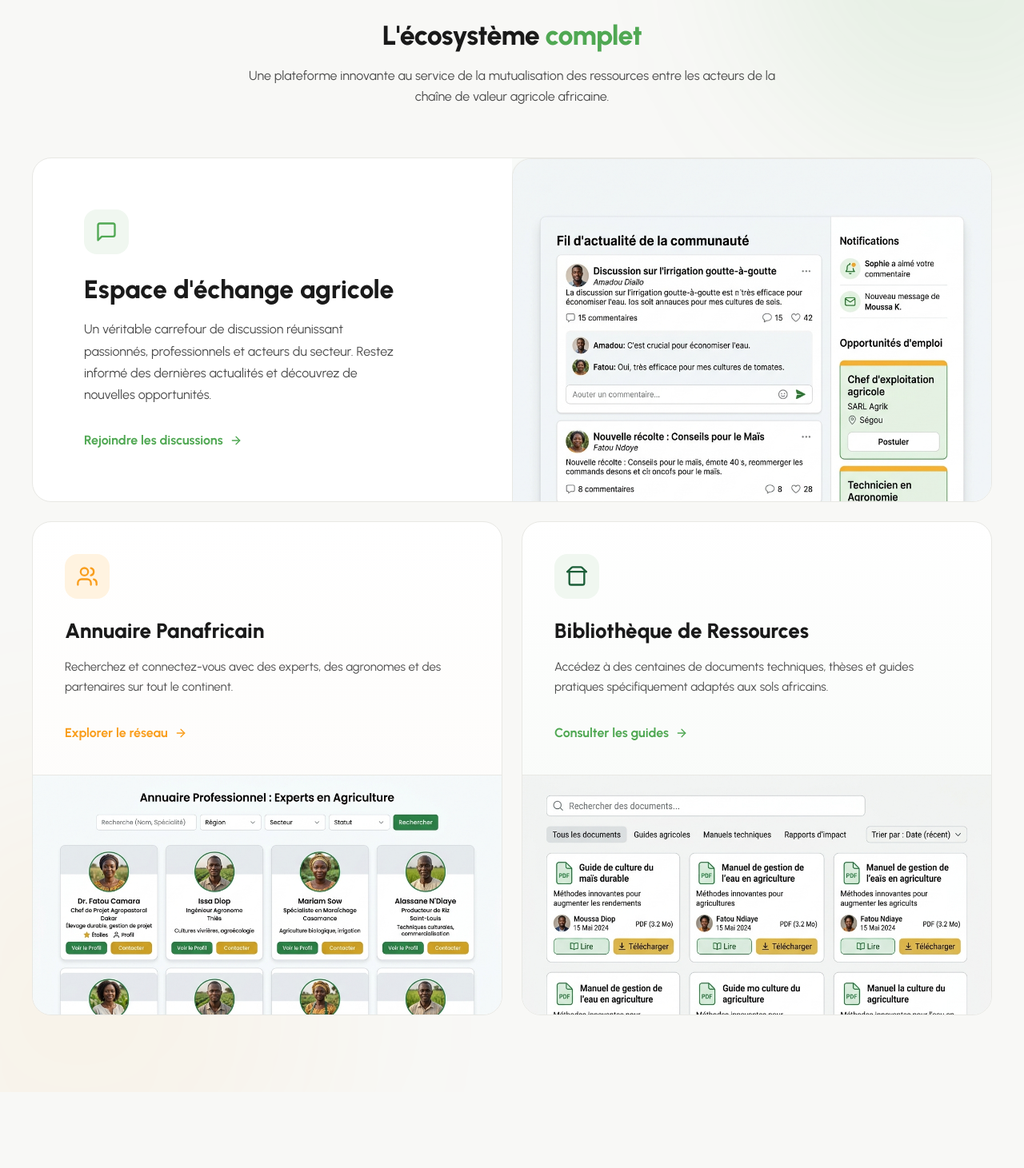
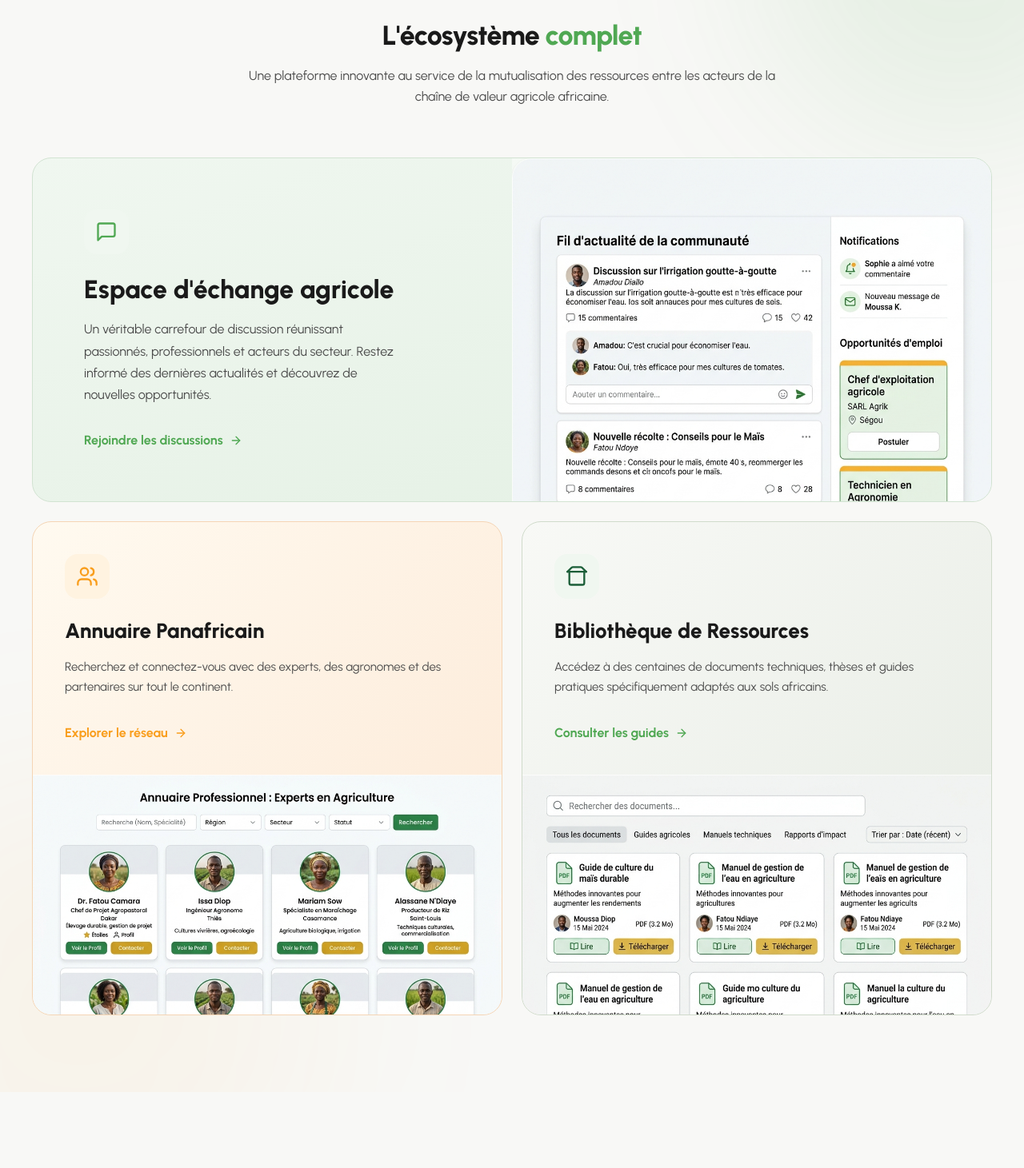
Before and after one commit to remyagaguy-lab/agrolide, a Next.js app in the folder agrolide/: page / in a window 1280 px wide. Shown: the part 2729-4190 px from the top of the page at 80% size. Built offline with nearby package versions, Linux system fonts and the light colour scheme.

Commit message:
Enhance Bento Box layout: add distinct pastel gradients and tinted shadows to feature cards

```diff
--- a/agrolide/src/app/(public)/page.tsx
+++ b/agrolide/src/app/(public)/page.tsx
@@ -381,7 +381,7 @@ export default function HomePage() {
           <div className="grid grid-cols-1 lg:grid-cols-12 gap-6">
 
             {/* Bloc 1 : Espace d'échange (Pleine largeur sur grand écran) */}
-            <div className="lg:col-span-12 group bg-white rounded-[24px] border border-gris-border overflow-hidden hover:shadow-[0_8px_30px_rgba(0,0,0,0.06)] transition-all duration-500">
+            <div className="lg:col-span-12 group bg-gradient-to-br from-[#f0f7f0] to-[#e3f0e3] rounded-[24px] border border-[#d2e3d2] overflow-hidden hover:shadow-[0_12px_40px_rgba(80,168,83,0.15)] transition-all duration-500">
               <div className="grid grid-cols-1 lg:grid-cols-2 h-full">
                 <div className="p-10 md:p-16 flex flex-col justify-center">
                   <div className="w-14 h-14 bg-vert-clair text-vert-principal rounded-[16px] flex items-center justify-center mb-6">
@@ -395,14 +395,14 @@ export default function HomePage() {
                     Rejoindre les discussions <IconArrowRight />
                   </Link>
                 </div>
-                <div className="relative min-h-[300px] lg:min-h-[400px] bg-[#f8faf8] overflow-hidden">
-                  <Image src="/plateforme-forum-ui.png" alt="Espace d'échange" fill className="object-cover object-left-top lg:rounded-tl-[24px] lg:border-l lg:border-t border-gris-border shadow-sm transform group-hover:-translate-y-2 group-hover:-translate-x-2 transition-transform duration-700" />
+                <div className="relative min-h-[300px] lg:min-h-[400px] bg-white/40 overflow-hidden">
+                  <Image src="/plateforme-forum-ui.png" alt="Espace d'échange" fill className="object-cover object-left-top lg:rounded-tl-[24px] lg:border-l lg:border-t border-white/60 shadow-sm transform group-hover:-translate-y-2 group-hover:-translate-x-2 transition-transform duration-700" />
                 </div>
               </div>
             </div>
 
             {/* Bloc 2 : Annuaire (Moitié gauche) */}
-            <div className="lg:col-span-6 group bg-gradient-to-b from-white to-[#fcfaf7] rounded-[24px] border border-gris-border overflow-hidden hover:shadow-[0_8px_30px_rgba(0,0,0,0.06)] transition-all duration-500 flex flex-col">
+            <div className="lg:col-span-6 group bg-gradient-to-br from-[#fffaf0] to-[#fce8d5] rounded-[24px] border border-[#f5d5b5] overflow-hidden hover:shadow-[0_12px_40px_rgba(249,158,29,0.15)] transition-all duration-500 flex flex-col">
               <div className="p-10 flex-1">
                 <div className="w-14 h-14 bg-[#fff3e0] text-orange-accent rounded-[16px] flex items-center justify-center mb-6">
                    <svg width="28" height="28" viewBox="0 0 24 24" fill="none" stroke="currentColor" strokeWidth="2" strokeLinecap="round" strokeLinejoin="round"><path d="M16 21v-2a4 4 0 0 0-4-4H6a4 4 0 0 0-4 4v2"/><circle cx="9" cy="7" r="4"/><path d="M22 21v-2a4 4 0 0 0-3-3.87"/><path d="M16 3.13a4 4 0 0 1 0 7.75"/></svg>
@@ -415,13 +415,13 @@ export default function HomePage() {
                   Explorer le réseau <IconArrowRight />
                 </Link>
               </div>
-              <div className="relative h-[250px] md:h-[300px] w-full mt-auto bg-[#f8faf8] overflow-hidden">
-                <Image src="/plateforme-annuaire-ui.png" alt="Annuaire Panafricain" fill className="object-cover object-top border-t border-gris-border transform group-hover:scale-[1.03] transition-transform duration-700" />
+              <div className="relative h-[250px] md:h-[300px] w-full mt-auto bg-white/40 overflow-hidden">
+                <Image src="/plateforme-annuaire-ui.png" alt="Annuaire Panafricain" fill className="object-cover object-top border-t border-white/60 transform group-hover:scale-[1.03] transition-transform duration-700" />
               </div>
             </div>
 
             {/* Bloc 3 : Bibliothèque (Moitié droite) */}
-            <div className="lg:col-span-6 group bg-gradient-to-b from-white to-[#f4f8f4] rounded-[24px] border border-gris-border overflow-hidden hover:shadow-[0_8px_30px_rgba(0,0,0,0.06)] transition-all duration-500 flex flex-col">
+            <div className="lg:col-span-6 group bg-gradient-to-br from-[#f8f9f6] to-[#e6ebe3] rounded-[24px] border border-[#d0dbcb] overflow-hidden hover:shadow-[0_12px_40px_rgba(135,142,44,0.12)] transition-all duration-500 flex flex-col">
               <div className="p-10 flex-1">
                 <div className="w-14 h-14 bg-vert-clair text-vert-profond rounded-[16px] flex items-center justify-center mb-6">
                    <svg width="28" height="28" viewBox="0 0 24 24" fill="none" stroke="currentColor" strokeWidth="2" strokeLinecap="round" strokeLinejoin="round"><path d="m2 7 4.41-4.41A2 2 0 0 1 7.83 2h8.34a2 2 0 0 1 1.42.59L22 7"/><path d="M2 7h20"/><path d="M4 7v12a2 2 0 0 0 2 2h12a2 2 0 0 0 2-2V7"/></svg>
@@ -434,8 +434,8 @@ export default function HomePage() {
                   Consulter les guides <IconArrowRight />
                 </Link>
               </div>
-              <div className="relative h-[250px] md:h-[300px] w-full mt-auto bg-[#f8faf8] overflow-hidden">
-                <Image src="/plateforme-bibliotheque-ui.png" alt="Bibliothèque de Ressources" fill className="object-cover object-top border-t border-gris-border transform group-hover:scale-[1.03] transition-transform duration-700" />
+              <div className="relative h-[250px] md:h-[300px] w-full mt-auto bg-white/40 overflow-hidden">
+                <Image src="/plateforme-bibliotheque-ui.png" alt="Bibliothèque de Ressources" fill className="object-cover object-top border-t border-white/60 transform group-hover:scale-[1.03] transition-transform duration-700" />
               </div>
             </div>
 
```
